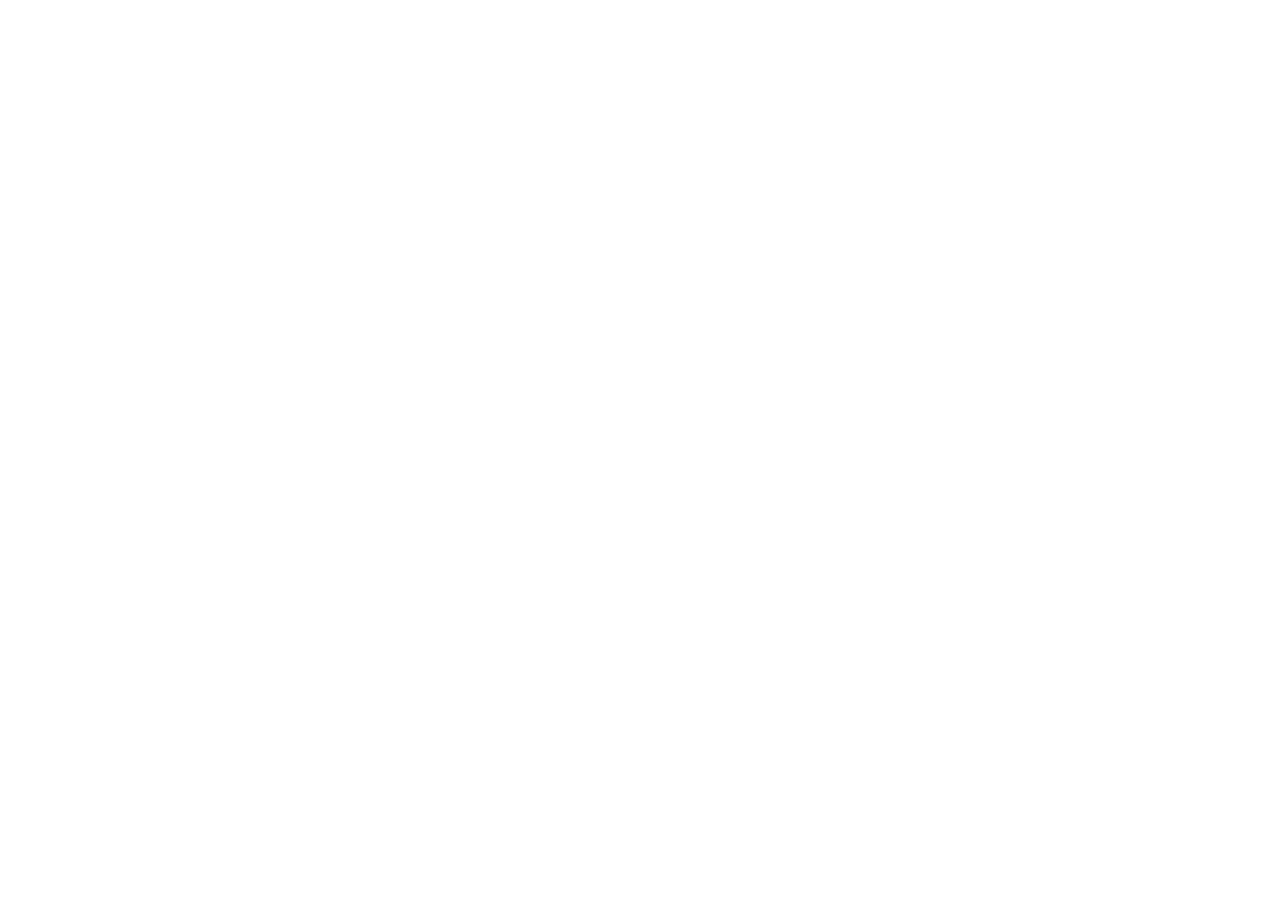
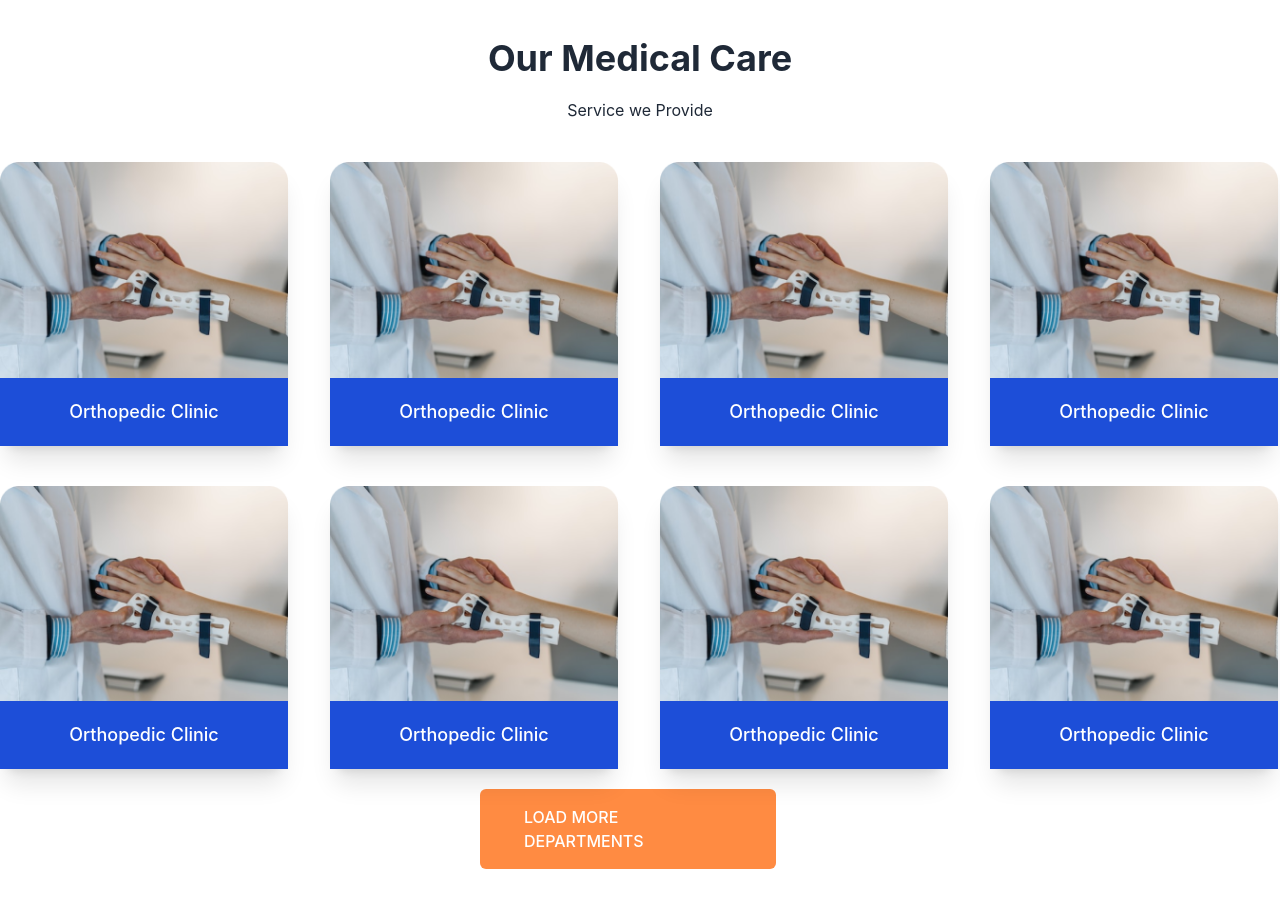
Before and after one commit to mohammad-al-amin-islam/landing-page-design, a React (Create React App) app: page / in a window 1280 px wide. Shown: the part 1926-2834 px from the top of the page. Before the commit the page ends 1924 px from the top, so only its background shows below. Built offline with nearby package versions, Linux system fonts and the light colour scheme.

Commit message:
service area added

```diff
--- /dev/null
+++ b/src/components/reuseable/ServiceCard/ServiceCard.js
@@ -0,0 +1,17 @@
+import React from "react";
+import img from "../../../assets/Rectangle 26.png";
+const ServiceCard = () => {
+  return (
+    <div>
+      <div className="card w-72 bg-base-100 shadow-xl">
+        <img src={img} alt="Shoes" />
+
+        <div className=" text-center text-white bg-blue-700 py-5">
+          <p className="text-lg font-medium">Orthopedic Clinic</p>
+        </div>
+      </div>
+    </div>
+  );
+};
+
+export default ServiceCard;
--- a/src/pages/home/Home.js
+++ b/src/pages/home/Home.js
@@ -1,8 +1,10 @@
 import React from "react";
+import ServiceCard from "../../components/reuseable/ServiceCard/ServiceCard";
 import Navbar from "../shared/Navbar/Navbar";
 import Banner from "./Banner/Banner";
 import ConsultantArea from "./ConsultantArea/ConsultantArea";
 import DoctorSchedule from "./DoctorSchedule/DoctorSchedule";
+import ServiceArea from "./ServiceArea/ServiceArea";
 
 const Home = () => {
   return (
@@ -11,6 +13,7 @@
       <Banner></Banner>
       <ConsultantArea></ConsultantArea>
       <DoctorSchedule></DoctorSchedule>
+      <ServiceArea></ServiceArea>
     </div>
   );
 };
--- /dev/null
+++ b/src/pages/home/ServiceArea/ServiceArea.js
@@ -0,0 +1,29 @@
+import React from "react";
+import Button from "../../../components/reuseable/Button/Button";
+import ServiceCard from "../../../components/reuseable/ServiceCard/ServiceCard";
+
+const ServiceArea = () => {
+  return (
+    <div className="my-10 container mx-auto">
+      <div className="text-center mb-10">
+        <h1 className="text-4xl font-bold mb-5">Our Medical Care</h1>
+        <p>Service we Provide</p>
+      </div>
+      <div className="grid grid-cols-4 gap-10 mb-5">
+        <ServiceCard></ServiceCard>
+        <ServiceCard></ServiceCard>
+        <ServiceCard></ServiceCard>
+        <ServiceCard></ServiceCard>
+        <ServiceCard></ServiceCard>
+        <ServiceCard></ServiceCard>
+        <ServiceCard></ServiceCard>
+        <ServiceCard></ServiceCard>
+      </div>
+      <div className="w-80 mx-auto">
+        <Button>LOAD MORE DEPARTMENTS</Button>
+      </div>
+    </div>
+  );
+};
+
+export default ServiceArea;
```
Also changed, not shown: src/assets/Rectangle 26.png (added).
